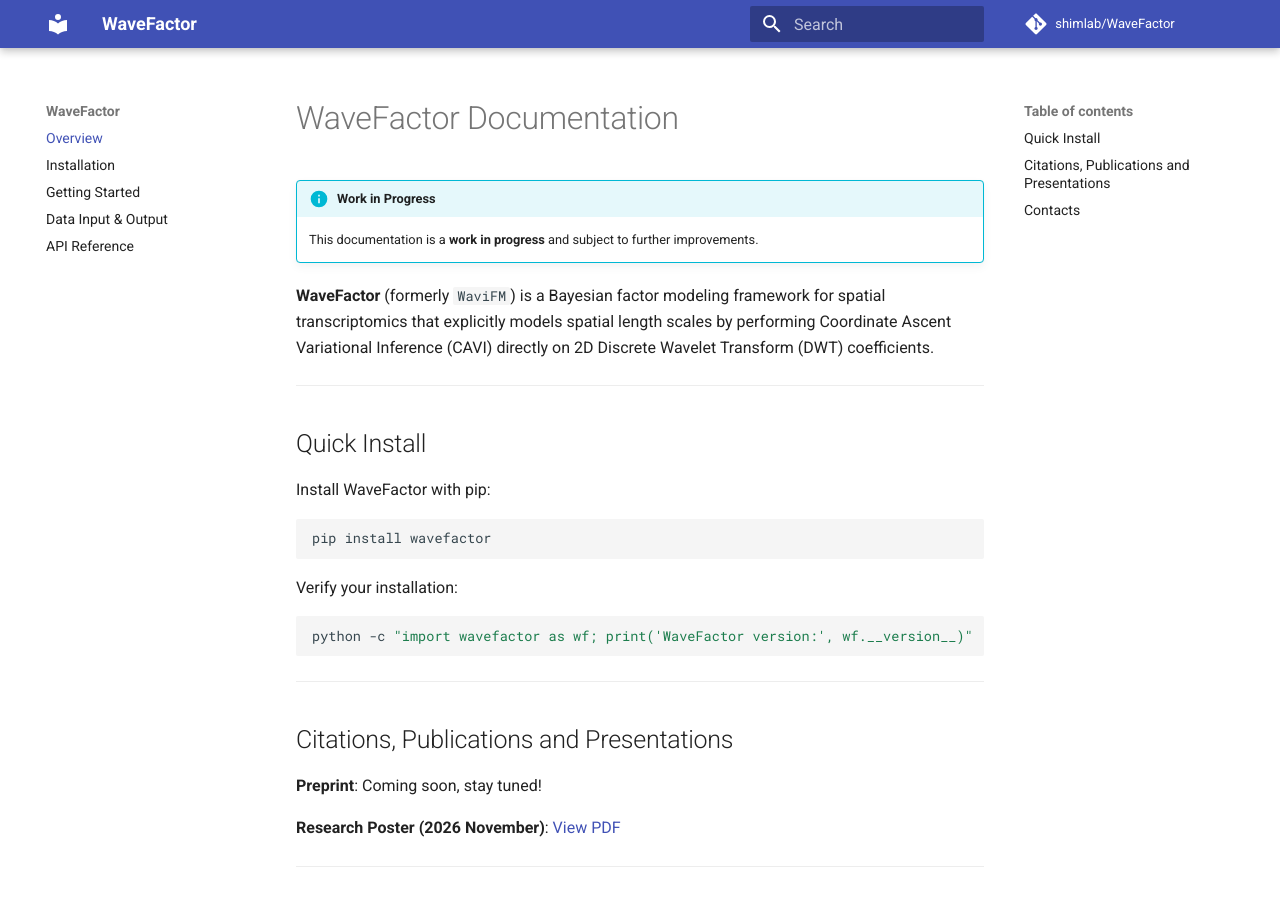
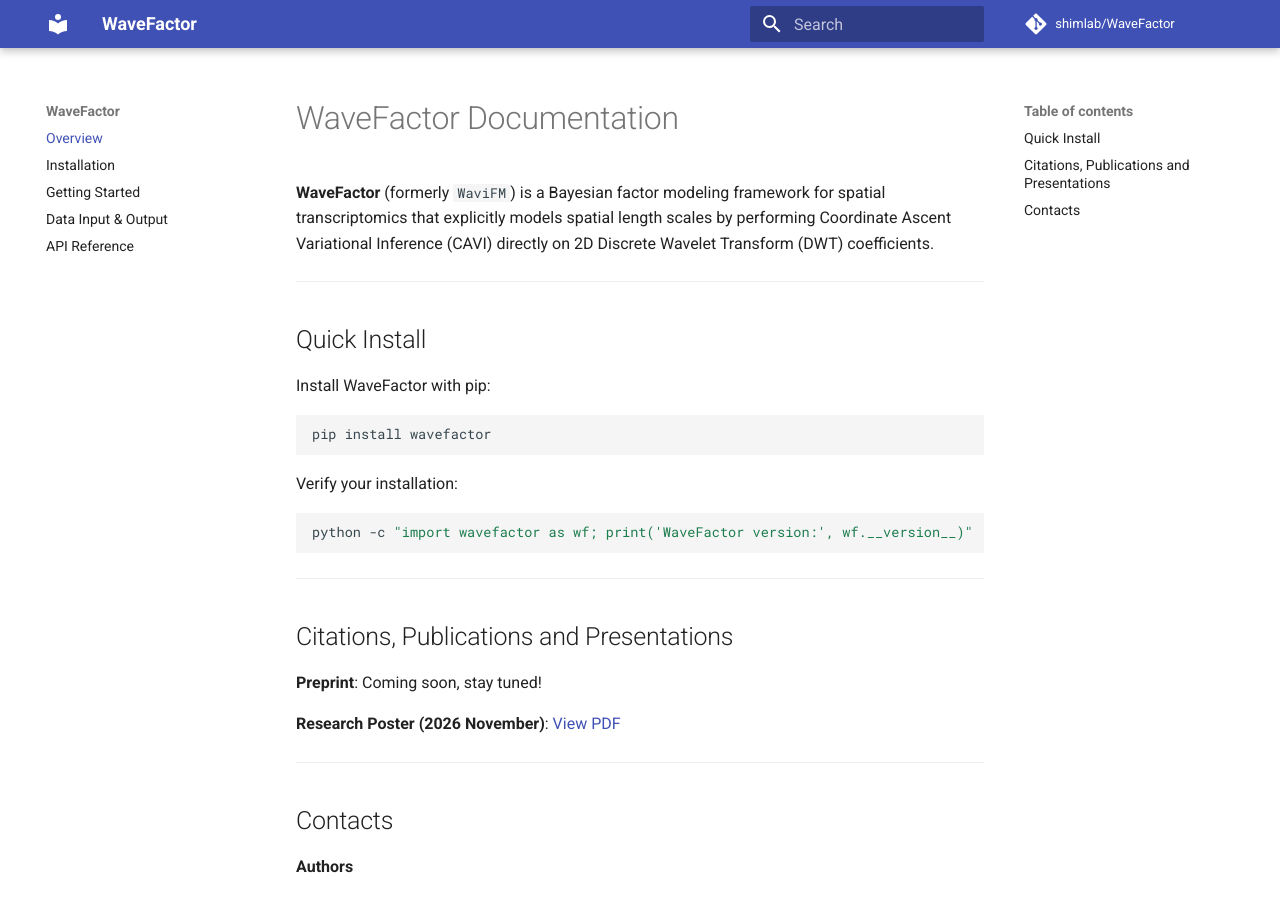
Before and after one commit to shimlab/WaveFactor, an MkDocs documentation site: the page built from docs/index.md, in a window 1280 px wide and 900 px high. Built offline with MkDocs 1.6.1 and Material for MkDocs 9.7.7, drawn with Linux system fonts in a browser that asks for light colours; a script that is not in the unit is left out; comment, search, counter and statistics services are not loaded.

Commit message:
docs: remove work in progress banner from docs page

```diff
--- a/docs/index.md
+++ b/docs/index.md
@@ -1,7 +1,4 @@
 # WaveFactor Documentation
-
-!!! info "Work in Progress"
-    This documentation is a **work in progress** and subject to further improvements.
 
 **WaveFactor** (formerly `WaviFM`) is a Bayesian factor modeling framework for spatial transcriptomics that explicitly models spatial length scales by performing Coordinate Ascent Variational Inference (CAVI) directly on 2D Discrete Wavelet Transform (DWT) coefficients.
 
```
